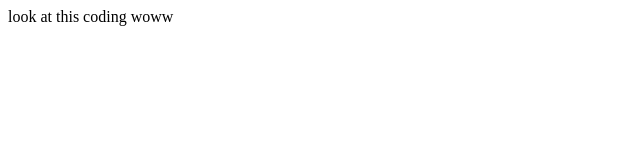
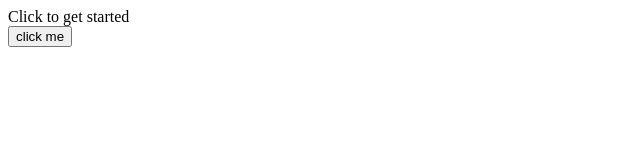
Before and after one commit to Matt-G3/art-orchard, a plain HTML site: page index.html in a window 1280 px wide. Shown: the whole page, without its empty margins (0-640 px from the left). Drawn offline with Linux system fonts and the light colour scheme.

Commit message:
first works

```diff
--- a/index.html
+++ b/index.html
@@ -1,11 +1,15 @@
 <!DOCTYPE html>
-<html lang="fr">
+<html lang="en">
 <head>
     <script src="script.js"></script>
     <meta charset="UTF-8">
     <title>Title</title>
 </head>
-<body> look at this coding woww
-
+<title>Art Orchard</title>
+<a> Click to get started </a>
+<body>
+    <div>
+            <button>click me</button>
+    </div>
 </body>
 </html>
```
Also changed, not shown: 1.html (added, +7 -0 lines).
